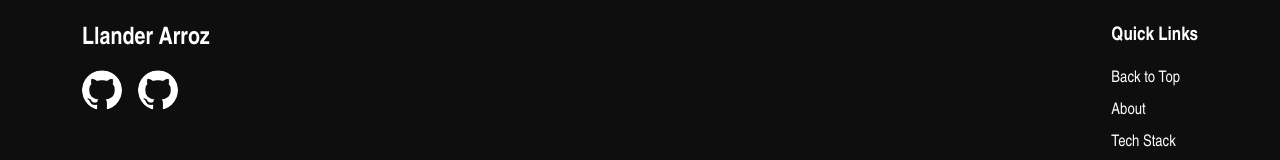
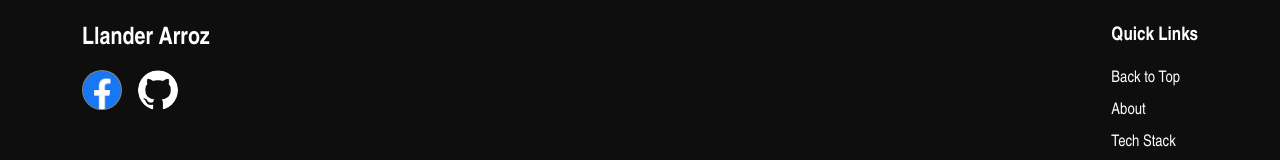
Before and after one commit to Llander15/LlanderArroz-Portfolio, a React (Vite) app: page / in a window 1280 px wide. Shown: the part 2790-2950 px from the top of the page. Built offline with nearby package versions, Linux system fonts and the light colour scheme.

Commit message:
updated footer

```diff
--- a/src/Components/Footer.jsx
+++ b/src/Components/Footer.jsx
@@ -1,5 +1,6 @@
 //images
 import githubLogo from "../assets/github-logo.png"
+import facebookLogo from "../assets/facebook-logo.png"
 function Footer() {
     return (
         <>
@@ -9,12 +10,12 @@ function Footer() {
                     <h2>Llander Arroz</h2>
                     <div className="footer-socials">
                         <div className="social-link">
-                            <a href="" target="_blank">
-                                <img src={githubLogo} alt="facebook" className="footer-social-img" />
+                            <a href="https://www.facebook.com/llander.arroz" target="_blank">
+                                <img src={facebookLogo} alt="facebook" className="footer-social-img" />
                             </a>
                         </div>
                         <div className="social-link">
-                            <a href="" target="_blank">
+                            <a href="https://github.com/Llander15" target="_blank">
                                 <img src={githubLogo} alt="github" className="footer-social-img" />
                             </a>
                         </div>
--- a/src/Components/Projects.jsx
+++ b/src/Components/Projects.jsx
@@ -39,7 +39,7 @@ function Projects() {
                         "Codigo",
                         "Java language typing Web game with a fantasy based design.",
                         "Backend Developer",
-                        "/#projects"
+                        "https://codigo-v1.onrender.com"
                     )}
                 </div>
             </div>
```
Also changed, not shown: src/assets/facebook-logo.png (added).
